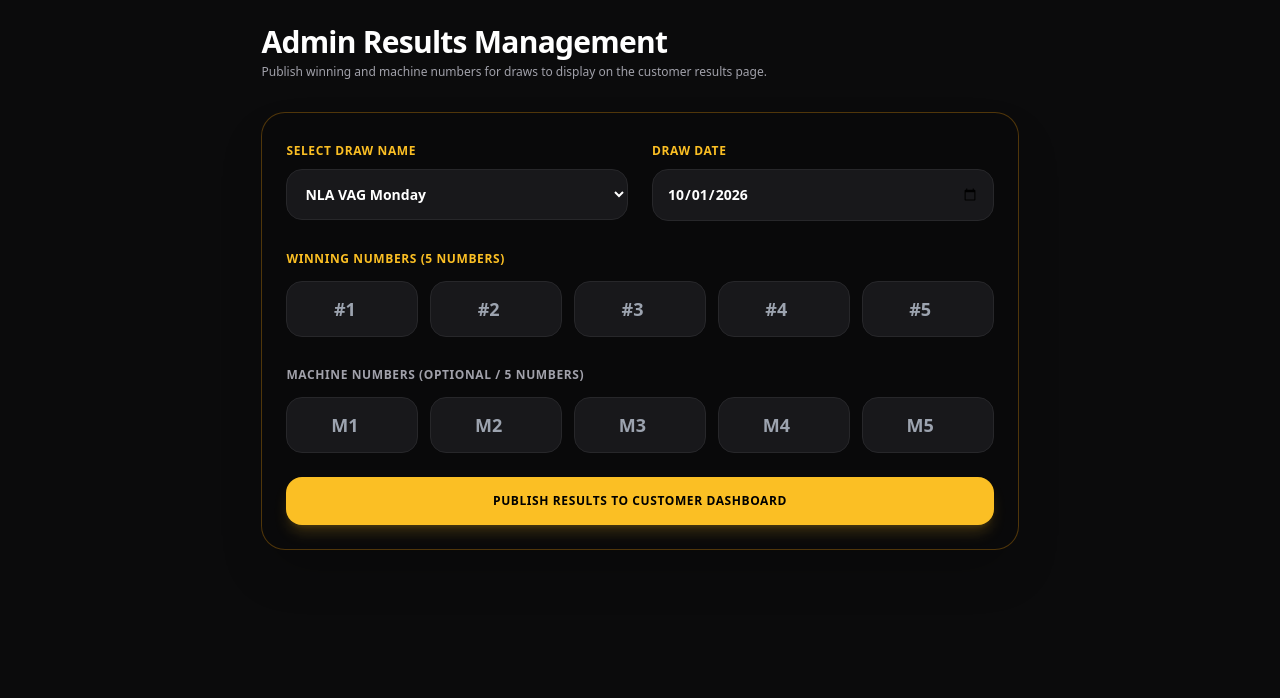
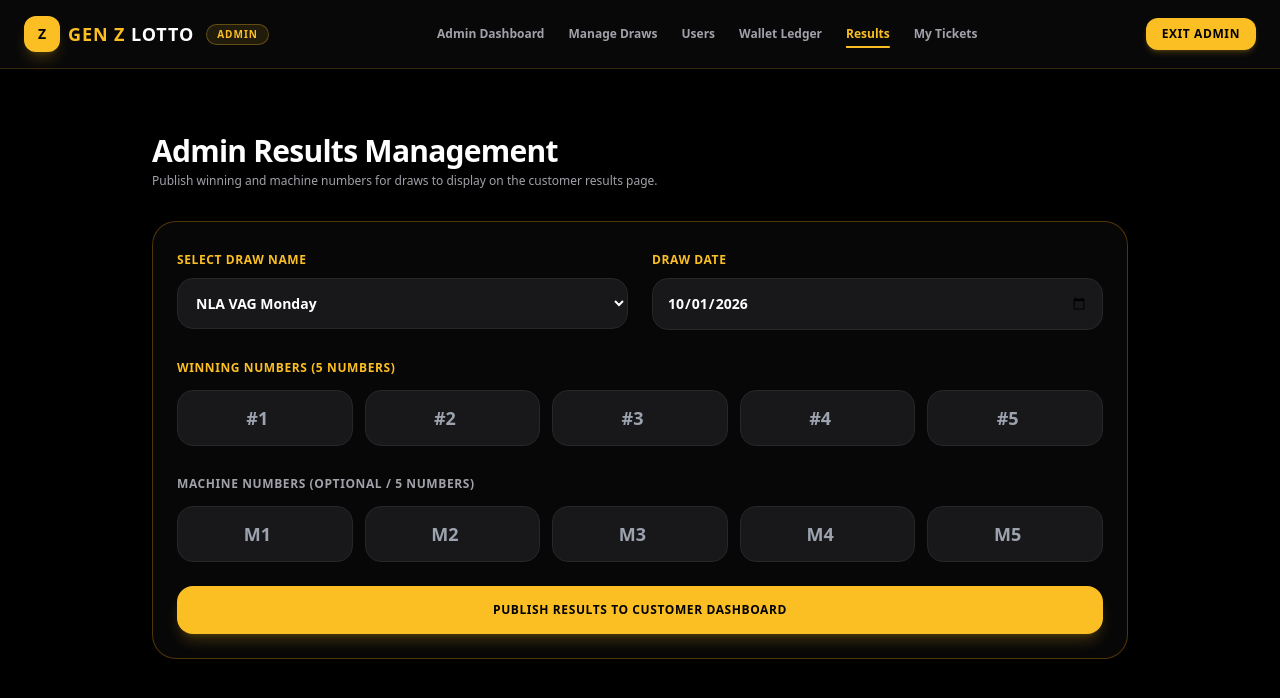
Before and after one commit to Kelvin548/gen-z-lotto, a Next.js app: page /admin/results in a window 1280 px wide. Shown: the top 698 px of the page. Built offline with nearby package versions, Linux system fonts and the light colour scheme.

Commit message:
feat: add admin layout with navigation links including results

```diff
--- /dev/null
+++ b/src/app/admin/layout.tsx
@@ -0,0 +1,69 @@
+'use client';
+
+import Link from 'next/link';
+import { usePathname } from 'next/navigation';
+
+export default function AdminLayout({ children }: { children: React.ReactNode }) {
+  const pathname = usePathname();
+
+  const adminNavLinks = [
+    { href: '/admin/dashboard', label: 'Admin Dashboard' },
+    { href: '/admin/draws', label: 'Manage Draws' },
+    { href: '/admin/users', label: 'Users' },
+    { href: '/admin/wallet', label: 'Wallet Ledger' },
+    { href: '/admin/results', label: 'Results' }, // This correctly points to your admin results page
+    { href: '/admin/tickets', label: 'My Tickets' },
+  ];
+
+  return (
+    <div className="min-h-screen bg-black text-white">
+      {/* Admin Header Navigation Bar */}
+      <header className="sticky top-0 z-50 border-b border-amber-500/20 bg-zinc-950/90 backdrop-blur-md px-6 py-4">
+        <div className="max-w-7xl mx-auto flex items-center justify-between">
+          <div className="flex items-center gap-3">
+            <Link href="/admin/dashboard" className="flex items-center gap-2">
+              <div className="h-9 w-9 rounded-xl bg-amber-400 text-black font-black flex items-center justify-center text-sm shadow-lg shadow-amber-400/20">
+                Z
+              </div>
+              <span className="text-lg font-black tracking-wider text-amber-400">
+                GEN Z <span className="text-white">LOTTO</span>
+              </span>
+            </Link>
+            <span className="px-2.5 py-0.5 rounded-full bg-amber-400/10 border border-amber-400/30 text-[10px] font-black uppercase tracking-widest text-amber-400">
+              Admin
+            </span>
+          </div>
+
+          <nav className="hidden lg:flex items-center gap-6">
+            {adminNavLinks.map((link) => {
+              const isActive = pathname === link.href;
+              return (
+                <Link
+                  key={link.href}
+                  href={link.href}
+                  className={`text-xs font-bold transition-colors hover:text-amber-400 ${
+                    isActive ? 'text-amber-400 underline decoration-2 underline-offset-8' : 'text-zinc-400'
+                  }`}
+                >
+                  {link.label}
+                </Link>
+              );
+            })}
+          </nav>
+
+          <Link
+            href="/"
+            className="px-4 py-2 rounded-xl bg-amber-400 text-black font-black text-xs uppercase tracking-wider hover:bg-amber-300 transition shadow-md shadow-amber-400/20"
+          >
+            Exit Admin
+          </Link>
+        </div>
+      </header>
+
+      {/* Main Admin Page Content */}
+      <main className="max-w-7xl mx-auto p-6 md:p-10">
+        {children}
+      </main>
+    </div>
+  );
+}
```
